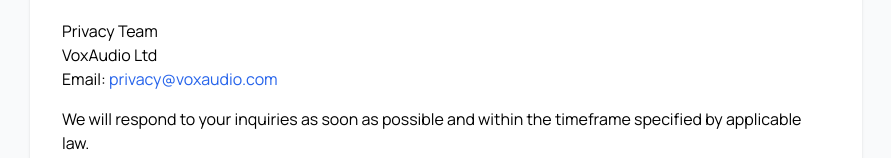
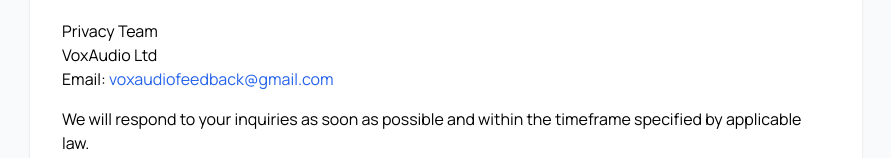
Before and after one commit to tomek-mcclintock/voxaudio, a Next.js app: page /privacy in a window 1280 px wide. Shown: the part 4853-5011 px from the top of the page, without its empty margins (194-1085 px from the left). Built offline with nearby package versions, Linux system fonts and the light colour scheme.

Commit message:
Email update

```diff
--- a/src/app/privacy/english-policy.tsx
+++ b/src/app/privacy/english-policy.tsx
@@ -220,7 +220,7 @@
               <div className="mb-4">
                 <p>Privacy Team</p>
                 <p>VoxAudio Ltd</p>
-                <p>Email: <a href="mailto:privacy@voxaudio.com" className="text-blue-600 hover:underline">privacy@voxaudio.com</a></p>
+                <p>Email: <a href="mailto:voxaudiofeedback@gmail.com" className="text-blue-600 hover:underline">voxaudiofeedback@gmail.com</a></p>
               </div>
               <p className="mb-4">
                 We will respond to your inquiries as soon as possible and within the timeframe specified by applicable law.
--- a/src/app/privacy/german-policy.tsx
+++ b/src/app/privacy/german-policy.tsx
@@ -220,7 +220,7 @@
               <div className="mb-4">
                 <p>Datenschutzteam</p>
                 <p>VoxAudio Ltd</p>
-                <p>E-Mail: <a href="mailto:datenschutz@voxaudio.com" className="text-blue-600 hover:underline">datenschutz@voxaudio.com</a></p>
+                <p>E-Mail: <a href="mailto:voxaudiofeedback@gmail.com" className="text-blue-600 hover:underline">voxaudiofeedback@gmail.com</a></p>
               </div>
               <p className="mb-4">
                 Wir werden auf Ihre Anfragen so schnell wie möglich und innerhalb der gesetzlich vorgeschriebenen Fristen antworten.
```
